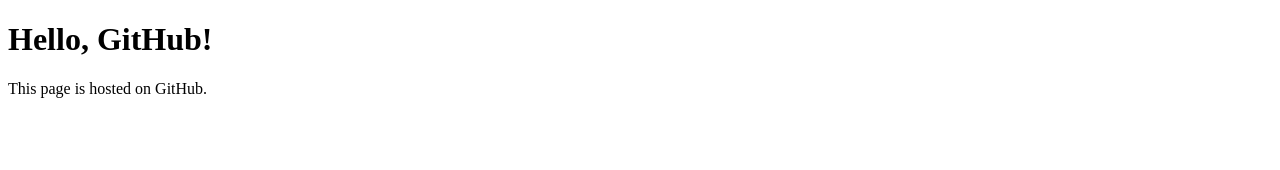
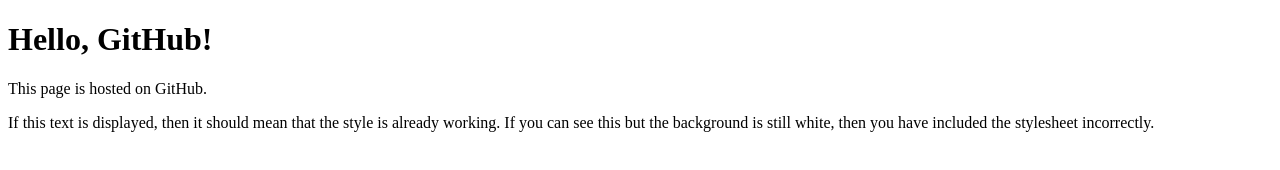
Before and after one commit to RileyLindsaySchool/RileyLindsaySchool.github.io, a plain HTML site: page index.html in a window 1280 px wide. Drawn offline with Linux system fonts and the light colour scheme.

Commit message:
Testing changes
Checking to see if the paragraph text changes. If it changes but the style is still not visible, then the stylesheet was linked incorrectly.

```diff
--- a/index.html
+++ b/index.html
@@ -9,5 +9,6 @@
 	<body>
 		<h1>Hello, GitHub!</h1>
 		<p>This page is hosted on GitHub.</p>
+		<p>If this text is displayed, then it should mean that the style is already working. If you can see this but the background is still white, then you have included the stylesheet incorrectly.</p>
 	</body>
 </html>
```
